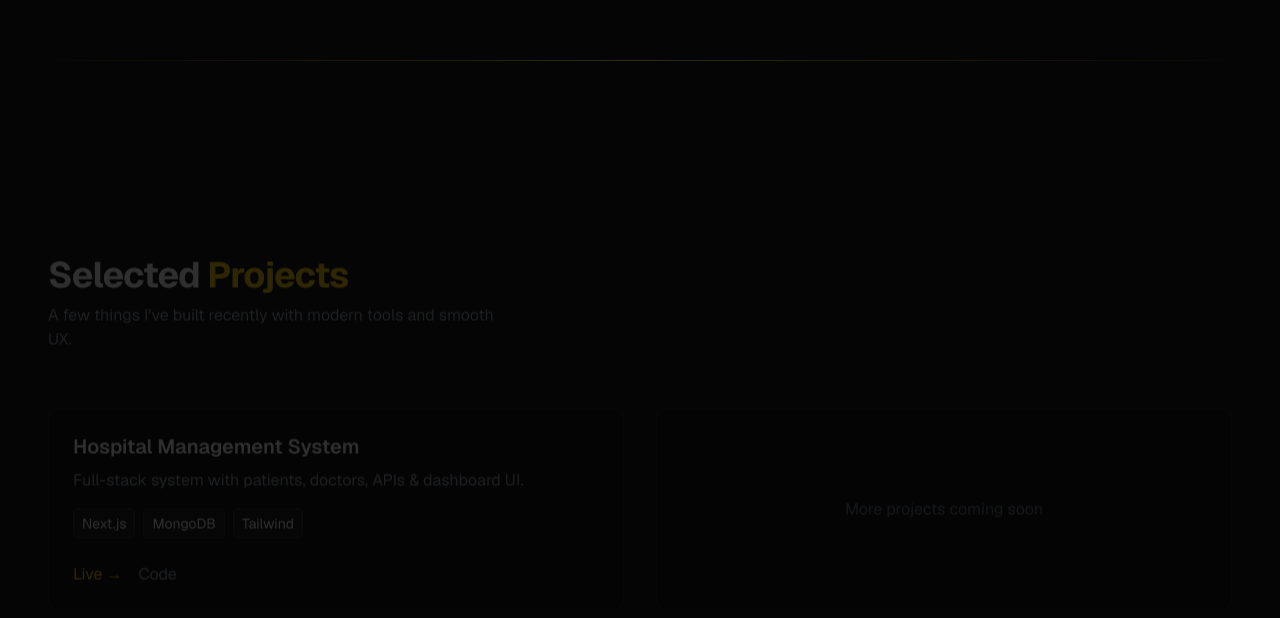
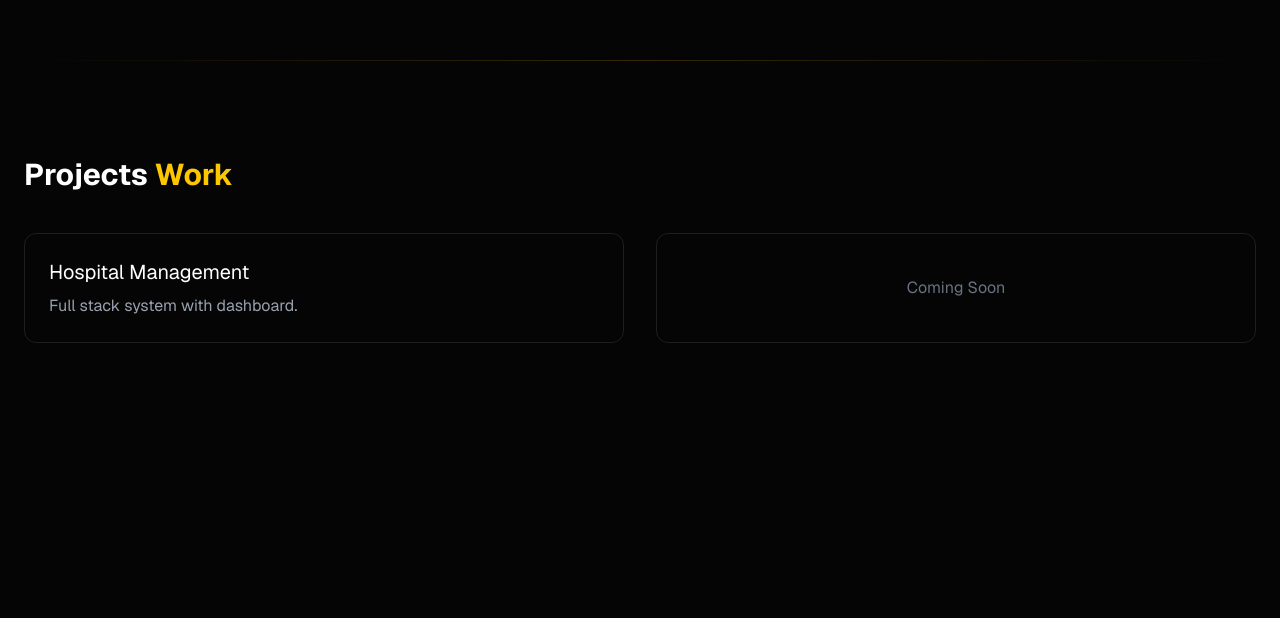
Before and after one commit to Shalineeeweeee/portfolio, a Next.js app: page / in a window 1280 px wide. Shown: the part 1012-1630 px from the top of the page. After the commit the page ends 1451 px from the top, so only its background shows below. Built offline with nearby package versions, Linux system fonts and the light colour scheme.

Commit message:
updating front page

```diff
--- a/app/components/ProjectsSection.tsx
+++ b/app/components/ProjectsSection.tsx
@@ -1,83 +1,28 @@
 "use client";
-
-import SectionWrapper from "./SectionWrapper";
-import { motion } from "framer-motion";
-
-function ProjectCard() {
-  return (
-    <motion.div
-      whileHover={{ y: -8 }}
-      transition={{ duration: 0.3 }}
-      className="group relative rounded-xl border border-white/10 bg-black/80 backdrop-blur p-6 overflow-hidden"
-    >
-      {/* subtle hover glow */}
-      <div className="absolute inset-0 opacity-0 group-hover:opacity-100 transition duration-300 bg-yellow-400/5 blur-xl pointer-events-none" />
-
-      {/* content */}
-      <div className="relative z-10">
-
-        <h3 className="text-xl font-semibold">
-          Hospital Management System
-        </h3>
-
-        <p className="text-gray-400 mt-2">
-          Full-stack system with patients, doctors, APIs & dashboard UI.
-        </p>
-
-        {/* TECH */}
-        <div className="flex flex-wrap gap-2 mt-4 text-sm">
-          {["Next.js", "MongoDB", "Tailwind"].map((tech) => (
-            <span
-              key={tech}
-              className="px-2 py-1 rounded bg-white/5 border border-white/10"
-            >
-              {tech}
-            </span>
-          ))}
-        </div>
-
-        {/* ACTION */}
-        <div className="mt-6 flex gap-4">
-          <button className="text-yellow-400 hover:underline">
-            Live →
-          </button>
-          <button className="text-gray-400 hover:text-white">
-            Code
-          </button>
-        </div>
-
-      </div>
-    </motion.div>
-  );
-}
 
 export default function ProjectsSection() {
   return (
-    <SectionWrapper id="projects">
+    <section id="projects" className="px-6 py-24 max-w-7xl mx-auto">
 
-      {/* HEADER */}
-      <div className="mb-14">
-        <h2 className="text-3xl md:text-4xl font-bold tracking-tight">
-          Selected <span className="text-yellow-400">Projects</span>
-        </h2>
+      <h2 className="text-3xl font-bold mb-10">
+        Projects <span className="text-yellow-400">Work</span>
+      </h2>
 
-        <p className="text-gray-400 mt-2 max-w-md">
-          A few things I’ve built recently with modern tools and smooth UX.
-        </p>
-      </div>
-
-      {/* GRID */}
       <div className="grid md:grid-cols-2 gap-8">
 
-        <ProjectCard />
+        <div className="border border-white/10 p-6 rounded-xl">
+          <h3 className="text-xl">Hospital Management</h3>
+          <p className="text-gray-400 mt-2">
+            Full stack system with dashboard.
+          </p>
+        </div>
 
-        {/* placeholder */}
-        <div className="rounded-xl border border-white/10 bg-black/50 p-6 flex items-center justify-center text-gray-500">
-          More projects coming soon
+        <div className="border border-white/10 p-6 rounded-xl text-gray-500 flex items-center justify-center">
+          Coming Soon
         </div>
 
       </div>
 
-    </SectionWrapper>
+    </section>
   );
 }
```
